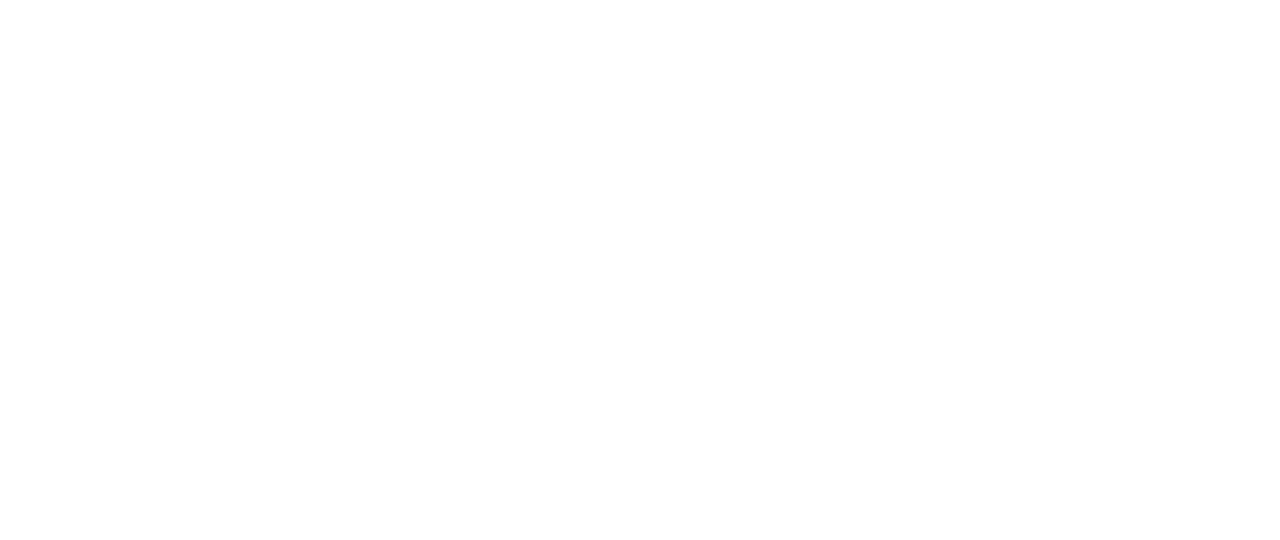
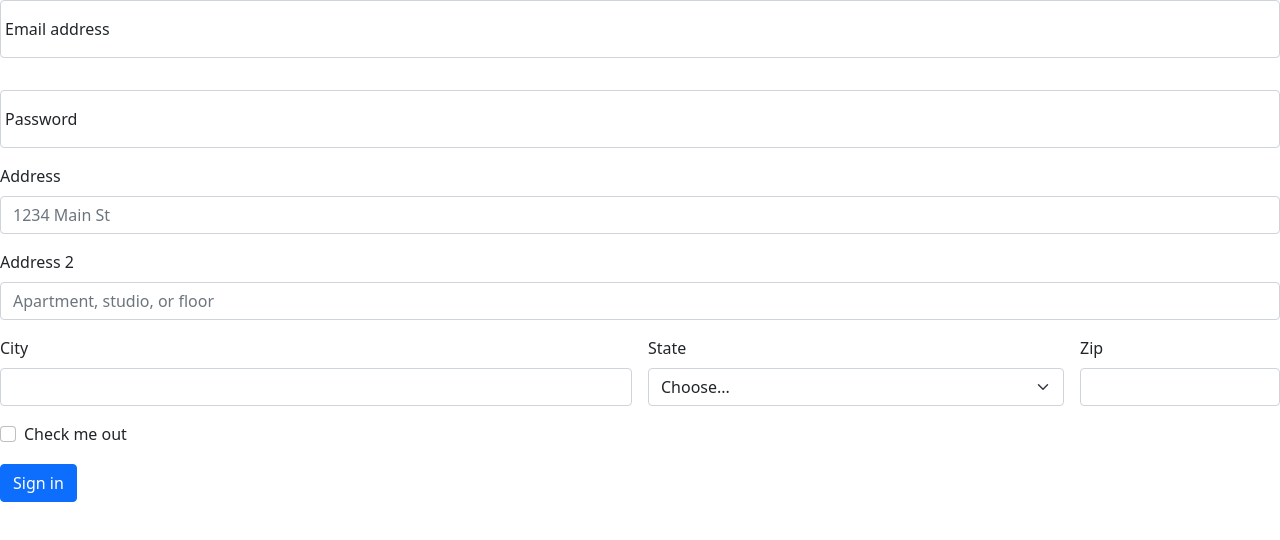
Before and after one commit to adithyakb2002/Adithya, a plain HTML site: page buttons/form.html in a window 1280 px wide. Drawn offline with nearby package versions, Linux system fonts and the light colour scheme.

Commit message:
file added

```diff
--- a/buttons/form.html
+++ b/buttons/form.html
@@ -3,9 +3,56 @@
 <head>
     <meta charset="UTF-8">
     <meta name="viewport" content="width=device-width, initial-scale=1.0">
+    <link href="https://cdn.jsdelivr.net/npm/bootstrap@5.1.3/dist/css/bootstrap.min.css" rel="stylesheet" integrity="sha384-1BmE4kWBq78iYhFldvKuhfTAU6auU8tT94WrHftjDbrCEXSU1oBoqyl2QvZ6jIW3" crossorigin="anonymous">
+
     <title>Document</title>
 </head>
 <body>
+    <form class="row g-3">
+        <div class="form-floating mb-3">
+            <input type="email" class="form-control" id="floatingInput" placeholder="name@example.com">
+            <label for="floatingInput">Email address</label>
+          </div>
+          <div class="form-floating">
+            <input type="password" class="form-control" id="floatingPassword" placeholder="Password">
+            <label for="floatingPassword">Password</label>
+          </div>        <div class="col-12">
+          <label for="inputAddress" class="form-label">Address</label>
+          <input type="text" class="form-control" id="inputAddress" placeholder="1234 Main St">
+        </div>
+        <div class="col-12">
+          <label for="inputAddress2" class="form-label">Address 2</label>
+          <input type="text" class="form-control" id="inputAddress2" placeholder="Apartment, studio, or floor">
+        </div>
+        <div class="col-md-6">
+          <label for="inputCity" class="form-label">City</label>
+          <input type="text" class="form-control" id="inputCity">
+        </div>
+        <div class="col-md-4">
+          <label for="inputState" class="form-label">State</label>
+          <select id="inputState" class="form-select">
+            <option selected>Choose...</option>
+            <option>...</option>
+          </select>
+        </div>
+        <div class="col-md-2">
+          <label for="inputZip" class="form-label">Zip</label>
+          <input type="text" class="form-control" id="inputZip">
+        </div>
+        <div class="col-12">
+          <div class="form-check">
+            <input class="form-check-input" type="checkbox" id="gridCheck">
+            <label class="form-check-label" for="gridCheck">
+              Check me out
+            </label>
+          </div>
+        </div>
+        <div class="col-12">
+          <button type="submit" class="btn btn-primary">Sign in</button>
+        </div>
+      </form>
+    <script src="https://cdn.jsdelivr.net/npm/@popperjs/core@2.10.2/dist/umd/popper.min.js" integrity="sha384-7+zCNj/IqJ95wo16oMtfsKbZ9ccEh31eOz1HGyDuCQ6wgnyJNSYdrPa03rtR1zdB" crossorigin="anonymous"></script>
+    <script src="https://cdn.jsdelivr.net/npm/bootstrap@5.1.3/dist/js/bootstrap.min.js" integrity="sha384-QJHtvGhmr9XOIpI6YVutG+2QOK9T+ZnN4kzFN1RtK3zEFEIsxhlmWl5/YESvpZ13" crossorigin="anonymous"></script>
 
 </body>
 </html>
```
Also changed, not shown: buttons/carousel.html (added, +54 -0 lines), buttons/tables.html (+29 -3 lines), img/flamenco-1551386.jpg (added), img/wiene-museum-1217586.jpg (added), img/wild-horse-1334844.jpg (added).
